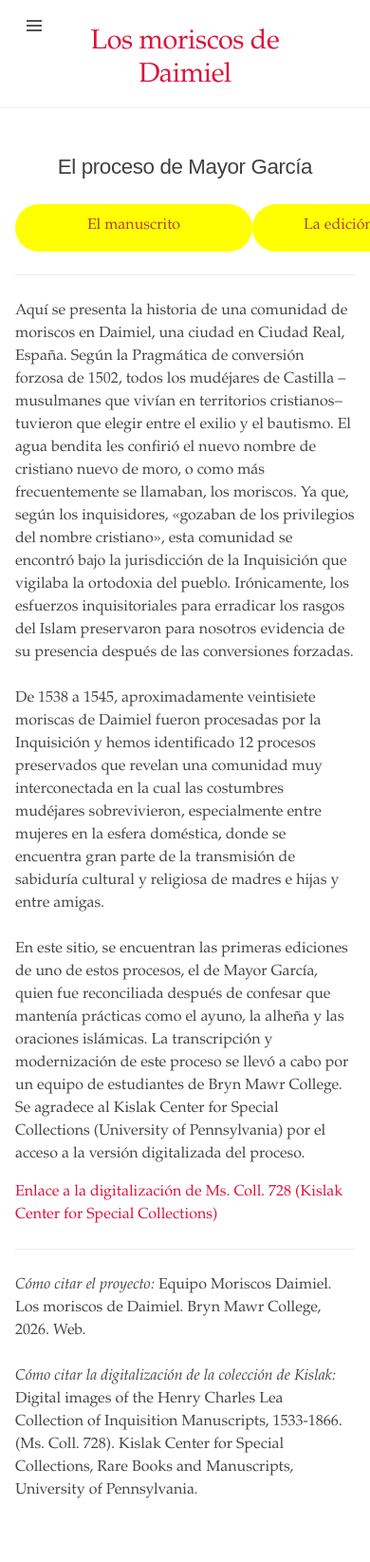
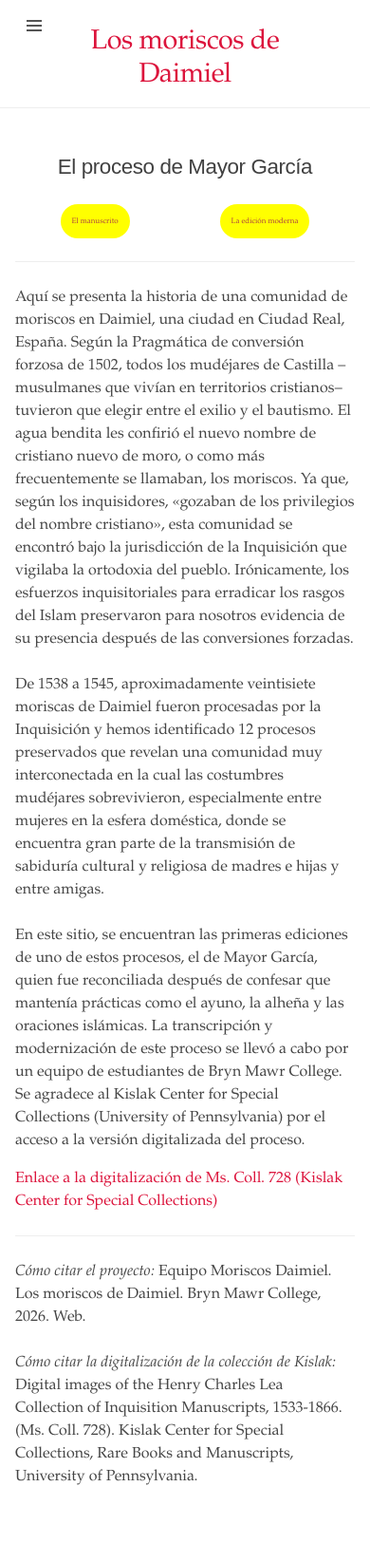
Before and after one commit to digbmc/moriscos-daimel, a Jekyll site: the page built from index.html, in a window 390 px wide. Shown: the whole page at 95% size. Built offline with Jekyll 4.4.1, drawn with Linux system fonts in a browser that asks for light colours.

Commit message:
box test.

```diff
--- a/_sass/_ed.scss
+++ b/_sass/_ed.scss
@@ -907,29 +907,6 @@ div.editions a {
   float: left;
   width: 60%;
 }
-@media (max-width: 768px) {
-  .column-right {
-    width: 100%;
-  }
-  .column-left {
-    width: 100%;
-  }
-  .contenido {
-    margin-left: 0;
-    margin-right: 0;
-  }
-  .margen {
-    width: 20%;
-  }
-  .parrafo {
-    width: 75%;
-  }
-  .box {
-    display: inline-block;
-    min-width: none;
-    width: fit-content;
-  }
-}
 .hidden {
     visibility: hidden;
 }
@@ -1097,3 +1074,38 @@ html {
     opacity: 1;
     background: rgba(255, 255, 255, 0.2);
 }
+@media (max-width: 768px) {
+  .column-right {
+    width: 100%;
+  }
+  .column-left {
+    width: 100%;
+  }
+  .contenido {
+    margin-left: 0;
+    margin-right: 0;
+  }
+  .margen {
+    width: 20%;
+  }
+  .parrafo {
+    width: 75%;
+  }
+  .box {
+    min-width: auto;
+    height: 45px;
+  }
+}
+@media (max-width: 480px) {
+  .box {
+    min-width: 90%;
+    height: auto;
+    padding: 12px;
+  }
+  .box span {
+    font-size: .5rem;
+  }
+  .bottom_buttons {
+    display: inline-block;
+  }
+}
```
